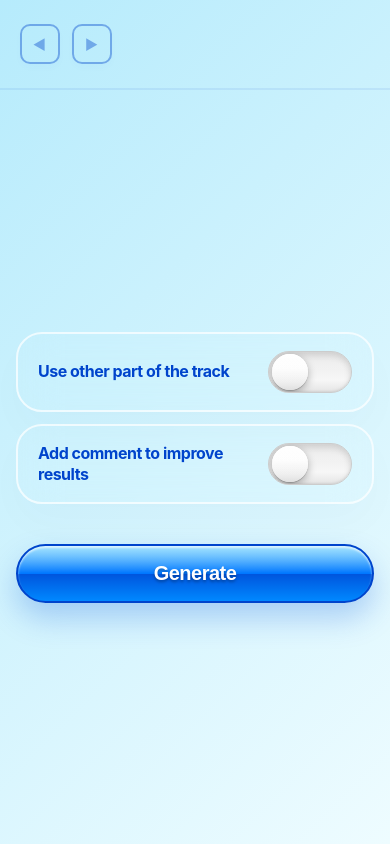
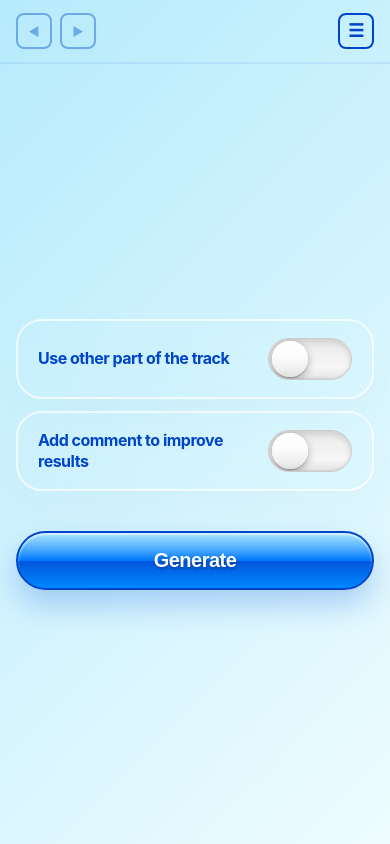
Before and after one commit to dm-dmytrenko/musicapp, a React (Create React App) app: page /change in a window 390 px wide. Built offline with nearby package versions, Linux system fonts and the light colour scheme.

Commit message:
fix responsivness of the status bar

```diff
--- a/src/components/StatusBar/StatusBar.jsx
+++ b/src/components/StatusBar/StatusBar.jsx
@@ -1,4 +1,4 @@
-import React from 'react';
+import React, { useState } from 'react';
 import { Box } from '@mui/system';
 import { useLocation, useNavigate } from 'react-router-dom';
 import * as s from './StatusBar.styles';
@@ -7,6 +7,7 @@ const StatusBar = () => {
   const location = useLocation();
   const navigate = useNavigate();
   const currentPath = location.pathname;
+  const [menuOpen, setMenuOpen] = useState(false);
 
   const steps = [
     { label: 'ABOUT US', path: '/about' },
@@ -24,18 +25,26 @@ const StatusBar = () => {
   const handleBack = () => {
     if (canGoBack) {
       navigate(steps[currentStepIndex - 1].path);
+      setMenuOpen(false);
     }
   };
 
   const handleForward = () => {
     if (canGoForward) {
       navigate(steps[currentStepIndex + 1].path);
+      setMenuOpen(false);
     }
+  };
+
+  const handleStepClick = (path) => {
+    navigate(path);
+    setMenuOpen(false);
   };
 
   return (
     <Box sx={s.masterStatusBarContainerStyles}>
 
+      <Box sx={s.leftContentGroupStyles}>
         <Box sx={s.navigationControlsStackStyles}>
           <Box
             onClick={handleBack}
@@ -51,11 +60,11 @@ const StatusBar = () => {
           </Box>
         </Box>
 
-      <Box sx={s.stepProgressStackStyles}>
+        <Box sx={s.desktopStepProgressStackStyles}>
           {visibleSteps.map((step, index) => (
             <React.Fragment key={step.path}>
               <Box
-              onClick={() => navigate(step.path)}
+                onClick={() => handleStepClick(step.path)}
                 sx={s.baseStepItemStyles(currentPath, step.path)}
               >
                 {currentPath === step.path && (
@@ -74,6 +83,37 @@ const StatusBar = () => {
             </React.Fragment>
           ))}
         </Box>
+      </Box>
+
+      <Box
+        onClick={() => setMenuOpen(!menuOpen)}
+        sx={s.burgerToggleButtonStyles}
+      >
+        <Box sx={s.burgerTextIconStyles}>
+          {menuOpen ? '✕' : '☰'}
+        </Box>
+      </Box>
+
+      {menuOpen && (
+        <Box sx={s.mobileMenuDropdownStyles}>
+          {steps.map((step) => {
+            const isVisible = visibleSteps.some(v => v.path === step.path);
+            if (!isVisible) return null;
+
+            return (
+              <Box
+                key={step.path}
+                onClick={() => handleStepClick(step.path)}
+                sx={s.mobileStepItemStyles(currentPath, step.path)}
+              >
+                <Box component="span" sx={s.stepTextLabelStyles}>
+                  {step.label}
+                </Box>
+              </Box>
+            );
+          })}
+        </Box>
+      )}
 
     </Box>
   );
--- a/src/components/StatusBar/StatusBar.styles.js
+++ b/src/components/StatusBar/StatusBar.styles.js
@@ -4,31 +4,45 @@ export const masterStatusBarContainerStyles = {
   width: '100%',
   display: 'flex',
   alignItems: 'center',
-  justifyContent: 'flex-start',
-  padding: '24px 5%',
-  gap: '32px',
+  justifyContent: 'space-between',
+  padding: { xs: '12px 16px', md: '16px 4%' },
   borderBottom: '2px solid',
   borderColor: 'primary.light',
   boxSizing: 'border-box',
-  fontFamily: 'typography.fontFamily'
+  fontFamily: 'typography.fontFamily',
+  position: 'relative',
+  minHeight: '64px'
+};
+
+export const leftContentGroupStyles = {
+  display: 'flex',
+  alignItems: 'center',
+  gap: 'clamp(8px, 1.8vw, 24px)',
+  maxWidth: 'calc(100% - 50px)'
 };
 
 export const navigationControlsStackStyles = {
   display: 'flex',
-  gap: '12px'
+  gap: '8px',
+  flexShrink: 0
 };
 
-export const stepProgressStackStyles = {
+export const desktopStepProgressStackStyles = {
   display: 'flex',
   alignItems: 'center',
-  gap: '20px'
+  gap: 'clamp(4px, 1.2vw, 16px)',
+  '@media (max-width: 650px)': {
+    display: 'none'
+  }
 };
 
 export const arrowSpacerSeparatorStyles = {
   color: '#0077ff',
   fontWeight: 900,
-  fontSize: '16px',
-  opacity: 0.5
+  fontSize: 'clamp(10px, 1.1vw, 14px)',
+  opacity: 0.5,
+  userSelect: 'none',
+  flexShrink: 0
 };
 
 export const stepGlassReflectionStyles = {
@@ -38,25 +52,26 @@ export const stepGlassReflectionStyles = {
 
 export const stepTextLabelStyles = {
   position: 'relative',
-  zIndex: 2
+  zIndex: 2,
+  whiteSpace: 'nowrap'
 };
 
 const navigationButtonBase = (canNavigate) => ({
-  width: '40px',
-  height: '40px',
+  width: '36px',
+  height: '36px',
   border: '2px solid',
   borderColor: 'primary.main',
-  borderRadius: '10px',
+  borderRadius: '8px',
   display: 'flex',
   alignItems: 'center',
   justifyContent: 'center',
   color: 'primary.main',
   cursor: canNavigate ? 'pointer' : 'not-allowed',
   opacity: canNavigate ? 1 : 0.4,
-  fontSize: '14px',
+  fontSize: '12px',
   fontWeight: 'bold',
   transition: 'all 0.2s',
-  boxShadow: '0 4px 10px rgba(0, 68, 204, 0.05)',
+  boxShadow: '0 2px 8px rgba(0, 68, 204, 0.05)',
   '&:hover': canNavigate ? {
     background: 'primary.light',
     transform: 'translateY(-1px)'
@@ -75,9 +90,9 @@ export const baseStepItemStyles = (currentPath, stepPath) => {
         color: 'primary.contrastText',
         border: '1px solid',
         borderColor: 'primary.main',
-        boxShadow: '0 12px 24px rgba(0, 85, 221, 0.2), inset 0 1px 1px rgba(255,255,255,0.5)',
+        boxShadow: '0 8px 16px rgba(0, 85, 221, 0.18), inset 0 1px 1px rgba(255,255,255,0.5)',
         textShadow: '0 1px 2px rgba(0,0,0,0.3)',
-        borderRadius: '12px'
+        borderRadius: '10px'
       }
     : {
         background: 'transparent',
@@ -88,12 +103,14 @@ export const baseStepItemStyles = (currentPath, stepPath) => {
       };
 
   return {
-    padding: '10px 20px',
-    fontSize: '14px',
+    padding: 'clamp(4px, 0.6vw, 8px) clamp(8px, 1.2vw, 18px)',
+    fontSize: 'clamp(10px, 1.1vw, 14px)',
     fontWeight: 800,
+    letterSpacing: '0.2px',
     cursor: 'pointer',
     userSelect: 'none',
-    transition: 'all 0.25s cubic-bezier(0.4, 0, 0.2, 1)',
+    whiteSpace: 'nowrap',
+    transition: 'all 0.2s ease',
     position: 'relative',
     overflow: 'hidden',
     ...activeStyles,
@@ -102,3 +119,73 @@ export const baseStepItemStyles = (currentPath, stepPath) => {
     } : {}
   };
 };
+
+export const burgerToggleButtonStyles = {
+  display: 'none',
+  '@media (max-width: 650px)': {
+    display: 'flex'
+  },
+  alignItems: 'center',
+  justifyContent: 'center',
+  width: '36px',
+  height: '36px',
+  border: '2px solid',
+  borderColor: 'primary.main',
+  borderRadius: '8px',
+  cursor: 'pointer',
+  boxSizing: 'border-box',
+  userSelect: 'none',
+  flexShrink: 0
+};
+
+export const burgerTextIconStyles = {
+  fontSize: '18px',
+  fontWeight: 'bold',
+  color: 'primary.main',
+  lineHeight: 1
+};
+
+export const mobileMenuDropdownStyles = {
+  display: 'none',
+  '@media (max-width: 650px)': {
+    display: 'flex'
+  },
+  flexDirection: 'column',
+  position: 'absolute',
+  top: 'calc(100% + 6px)',
+  right: '16px',
+  width: '200px',
+  background: 'rgba(255, 255, 255, 0.95)',
+  backdropFilter: 'blur(16px)',
+  border: '2px solid',
+  borderColor: 'primary.light',
+  borderRadius: '14px',
+  padding: '8px',
+  boxShadow: '0 10px 28px rgba(0, 68, 204, 0.15)',
+  zIndex: 100,
+  gap: '4px',
+  animation: 'fadeInRight 0.2s cubic-bezier(0, 0, 0.2, 1)',
+  '@keyframes fadeInRight': {
+    '0%': { opacity: 0, transform: 'translateX(10px) scale(0.96)' },
+    '100%': { opacity: 1, transform: 'translateX(0) scale(1)' }
+  }
+};
+
+export const mobileStepItemStyles = (currentPath, stepPath) => {
+  const isActive = currentPath === stepPath;
+
+  return {
+    padding: '10px 14px',
+    fontSize: '12px',
+    fontWeight: 800,
+    borderRadius: '8px',
+    cursor: 'pointer',
+    whiteSpace: 'nowrap',
+    background: isActive ? gradients.primaryButton : 'transparent',
+    color: isActive ? 'primary.contrastText' : 'primary.main',
+    transition: 'all 0.2s ease',
+    '&:hover': {
+      background: isActive ? gradients.primaryButton : 'rgba(0, 68, 204, 0.08)'
+    }
+  };
+};
```
Lines whose indentation alone changed are shown as unchanged.
